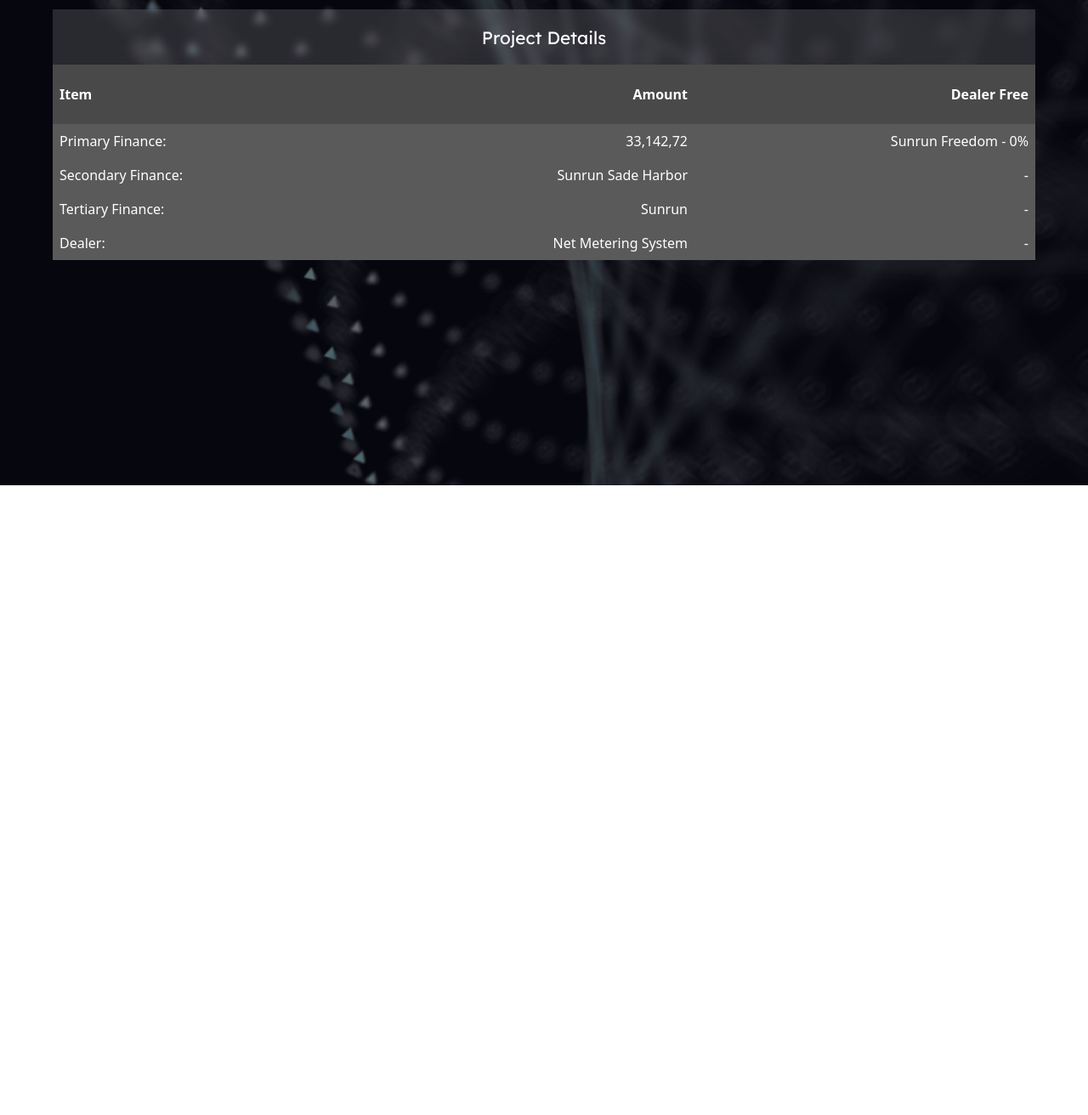
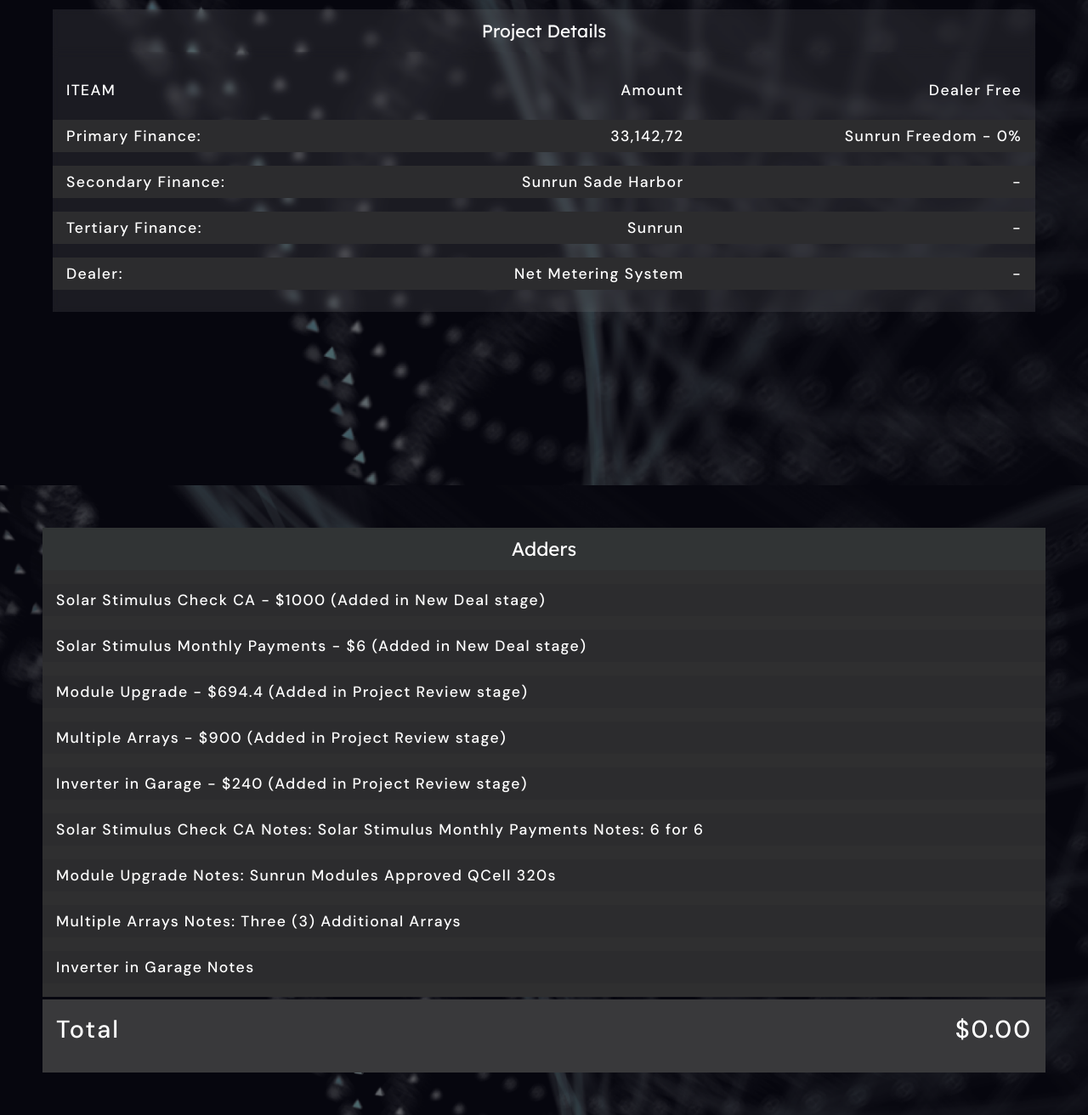
Before and after one commit to ayepino0984/InstallationPlain, a plain HTML site: page index.html in a window 1280 px wide. Shown: the part 1029-2341 px from the top of the page at 85% size. Before the commit the page ends 1600 px from the top, so only its background shows below. Drawn offline with nearby package versions, Linux system fonts and the light colour scheme.

Commit message:
section 3

```diff
--- a/index.html
+++ b/index.html
@@ -84,7 +84,7 @@
             <table class="projectDetailsTable">
               <thead class="projectDetailsTHead">
                 <tr class="projectDetailsTr">
-                  <th>Item</th>
+                  <th>ITEAM</th>
                   <th>Amount</th>
                   <th>Dealer Free</th>
                 </tr>
@@ -115,6 +115,51 @@
           </div>
         </div>
       </section>
+      <section id="section3" class="sectionThreeWithBackground">
+        <table class="addersTable">
+          <thead class="addersThead">
+            <th>Adders</th>
+          </thead>
+          <tbody class="addersTbody">
+            <tr class="addersTr">
+              <td>Solar Stimulus Check CA - $1000 (Added in New Deal stage)</td>
+            </tr>
+            <tr class="addersTr">
+              <td>
+                Solar Stimulus Monthly Payments - $6 (Added in New Deal stage)
+              </td>
+            </tr>
+            <tr class="addersTr">
+              <td>Module Upgrade - $694.4 (Added in Project Review stage)</td>
+            </tr>
+            <tr class="addersTr">
+              <td>Multiple Arrays - $900 (Added in Project Review stage)</td>
+            </tr>
+            <tr class="addersTr">
+              <td>Inverter in Garage - $240 (Added in Project Review stage)</td>
+            </tr>
+            <tr class="addersTr">
+              <td>
+                Solar Stimulus Check CA Notes: Solar Stimulus Monthly Payments
+                Notes: 6 for 6
+              </td>
+            </tr>
+            <tr class="addersTr">
+              <td>Module Upgrade Notes: Sunrun Modules Approved QCell 320s</td>
+            </tr>
+            <tr class="addersTr">
+              <td>Multiple Arrays Notes: Three (3) Additional Arrays</td>
+            </tr>
+            <tr class="addersTr">
+              <td>Inverter in Garage Notes</td>
+            </tr>
+          </tbody>
+        </table>
+        <div class="totalContainer">
+          <p class="total">Total</p>
+          <p class="totalValue">$0.00</p>
+        </div>
+      </section>
     </div>
     <script src="https://cdn.jsdelivr.net/npm/bootstrap@5.3.0/dist/js/bootstrap.min.js"></script>
   </body>
--- a/styles.css
+++ b/styles.css
@@ -1,4 +1,4 @@
-*{
+* {
   margin: 0;
   padding: 0;
   box-sizing: border-box;
@@ -15,7 +15,7 @@ header {
   padding: 10px; /* Agrega espacio interno al encabezado */
   position: fixed;
   width: 100%;
-  height: 10vh;
+  min-height: 10vh;
   z-index: 1;
 }
 
@@ -165,47 +165,140 @@ header {
   font-style: normal;
   font-weight: 400;
   line-height: normal;
-  height: 65px;
+  height: 50px;
   width: 100%;
   display: flex;
   align-items: center;
   justify-content: center;
   margin: 0;
-  background: rgba(217, 217, 217, 0.17);
+  background: rgba(217, 217, 217, 0.1);
   backdrop-filter: blur(4.211065292358398px);
 }
 
 .projectDetailsTable {
   width: 100%;
+  padding: 10px 0;
+  background: rgba(217, 217, 217, 0.1);
+  backdrop-filter: blur(4.211065292358398px);
+}
+
+.projectDetailsTHead {
+  height: 30px;
+  width: inherit;
+  font-weight: 600;
+}
+
+.projectDetailsTr td:nth-child(1),
+.projectDetailsTr th:nth-child(1) {
+  text-align: left;
+  padding-left: 16px;
+}
+
+.projectDetailsTr td:nth-child(2),
+.projectDetailsTr th:nth-child(2) {
+  text-align: right;
+}
+
+.projectDetailsTr td:nth-child(3),
+.projectDetailsTr th:nth-child(3) {
+  text-align: right;
+  padding-right: 16px;
+}
+
+.projectDetailsTr th,
+.projectDetailsTr td {
+  padding-top: 8px;
+  padding-bottom: 8px;
+  font-size: 1.1rem;
+  color: #fff;
+  font-family: DM Sans;
+  font-style: normal;
+  font-weight: 500;
+  line-height: normal;
+  letter-spacing: 1.364px;
+}
+
+.projectDetailsTable {
+  border-collapse: separate;
+  border-spacing: 0 16px; /* Ajusta el valor de 10px según el espacio deseado entre las filas */
+}
+
+.bgTrTd {
+  background-color: #2c2c2e;
+}
+
+/********SECTION 3 ***********/
+
+.sectionThreeWithBackground {
+  background-image: url("src/img/section3_background.png"); /* Ruta a tu imagen de fondo */
+  background-size: cover; /* Ajusta el tamaño de la imagen para cubrir toda la sección */
+
+  color: #fff; /* Color del texto dentro de la sección */
+  padding: 50px; /* Espacio interior para el contenido de la sección */
+  padding-bottom: 8px;
+  min-height: 100vh;
+}
+
+.addersTable {
+  width: 100%;
+  border-collapse: separate;
+  border-spacing: 0 16px; /* Ajusta el valor de 10px según el espacio deseado entre las filas */
+  background-color: #2f2f30;
+}
+
+.addersTable .addersThead th {
+  border-spacing: 0 0;
+  display: flex;
+  justify-content: center;
+  align-items: center;
+  color: #fff;
+  text-align: center;
+  height: 50px;
+  font-family: Lexend;
+  font-size: 1.4rem;
+  font-style: normal;
+  font-weight: 400;
+  line-height: normal;
+  background-color: #313435;
+  margin-top: -16px; /* Elimina la separación superior */
+}
+
+.addersTbody tr:nth-child(1) {
+  border-spacing: 0 0;
+  margin-top: -32px; /* Elimina la separación superior */
+}
+
+.addersTr td {
+  padding-left: 16px;
+  padding-top: 8px;
+  padding-bottom: 8px;
+  background-color: #2c2c2e;
+  color: #fff;
+  font-family: DM Sans;
+  font-size: 1.1rem;
+  font-style: normal;
+  font-weight: 500;
+  line-height: normal;
+  letter-spacing: 1.364px;
+}
+
+.totalContainer {
+  display: flex;
+  margin-top: 3px;
+  width: 100%;
+  justify-content: space-between;
+  align-items: center;
+  background-color: #39393b;
   padding: 16px;
 }
 
-.projectDetailsTHead{
-  height: 70px;
-  width: inherit;
-  font-weight: 600;
-  background: #494949;
+.total,
+.totalValue {
+  color: #fff;
+  font-family: DM Sans;
+  font-size: 1.8rem;
+  font-style: normal;
+  font-weight: 500;
+  line-height: normal;
+  letter-spacing: 1.98px;
 }
-
-.projectDetailsTr td:nth-child(1),.projectDetailsTr th:nth-child(1){
-  text-align: left;
-
-}
-
-.projectDetailsTr td:nth-child(2),.projectDetailsTr th:nth-child(2){
-  text-align: right;
-
-}
-
-.projectDetailsTr td:nth-child(3),.projectDetailsTr th:nth-child(3){
-  text-align: right;
-
-}
-
-table,th,td{
-  padding: 8px;
-}
-
-.bgTrTd{
-  background: #5A5A5A;
-}
```
Also changed, not shown: src/img/section3_background.png (added).
